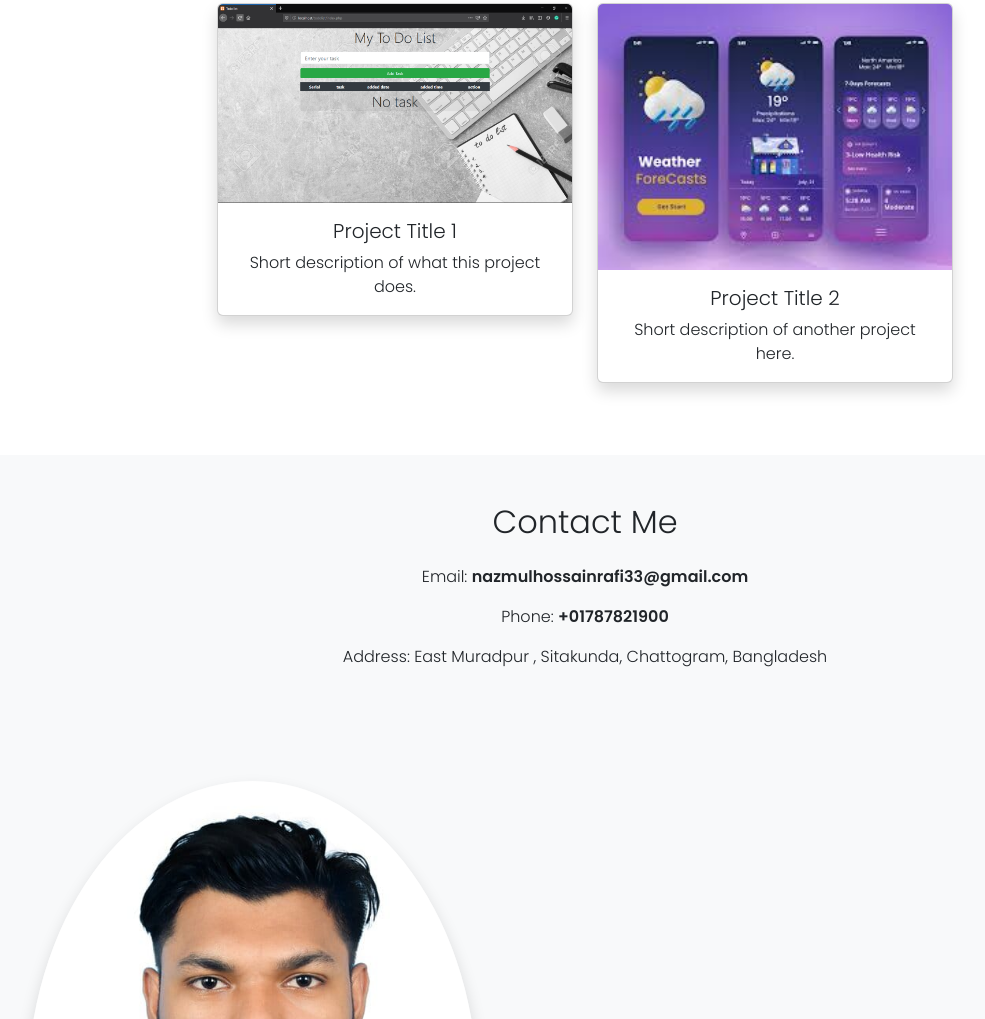
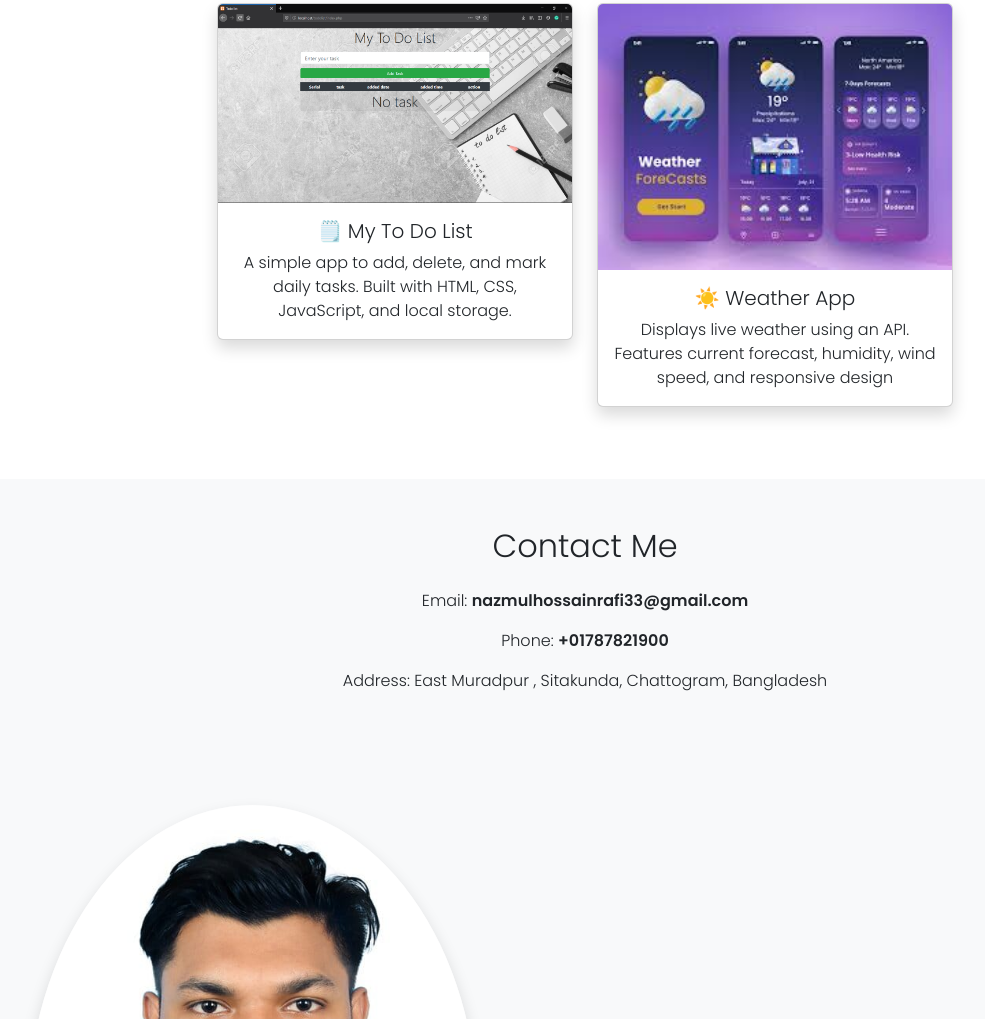
Before and after one commit to NazmulHossa/portfolio-, a plain HTML site: page index.html in a window 1280 px wide. Shown: the part 907-1926 px from the top of the page, without its empty margins (55-1040 px from the left). Drawn offline with nearby package versions, Linux system fonts and the light colour scheme.

Commit message:
Update index.html

```diff
--- a/index.html
+++ b/index.html
@@ -34,8 +34,8 @@
         <div class="card shadow">
           <img src="assets/image.png" class="card-img-top" alt="Project 1">
           <div class="card-body">
-            <h5 class="card-title">Project Title 1</h5>
-            <p class="card-text">Short description of what this project does.</p>
+            <h5 class="card-title">🗒️ My To Do List</h5>
+            <p class="card-text">A simple app to add, delete, and mark daily tasks. Built with HTML, CSS, JavaScript, and local storage.</p>
           </div>
         </div>
       </div>
@@ -44,8 +44,8 @@
         <div class="card shadow">
           <img src="assets/rafi.jpg" class="card-img-top" alt="Project 2">
           <div class="card-body">
-            <h5 class="card-title">Project Title 2</h5>
-            <p class="card-text">Short description of another project here.</p>
+            <h5 class="card-title">☀️ Weather App</h5>
+            <p class="card-text">Displays live weather using an API. Features current forecast, humidity, wind speed, and responsive design</p>
           </div>
         </div>
       </div>
```
